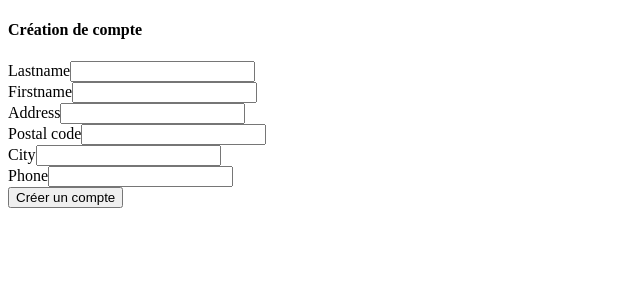
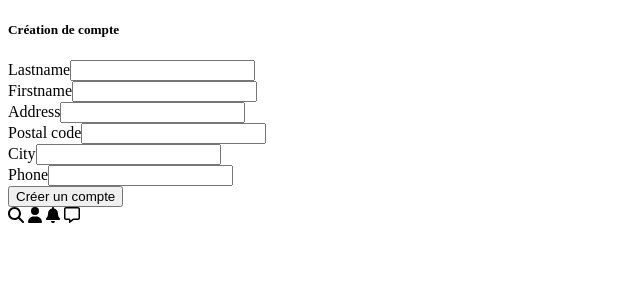
Before and after one commit to WildCodeSchool-2023-09/remfr-php-p3-babyplace, a Symfony app: template templates/parent/register-parent.html.twig in a window 1280 px wide. Shown: the top 300 px of the page, without its empty margins (0-640 px from the left). Run offline with Twig, Linux system fonts and the light colour scheme; the template is opened without the code that fills it, so the values that code supplies are empty; form fields are guessed from the names that the template uses; some libraries are stand-ins or nearby versions.

Commit message:
Stylisation formulaire d'inscription et début navbar parent

```diff
--- a/assets/styles/app.scss
+++ b/assets/styles/app.scss
@@ -9,3 +9,5 @@
 @import "parent/home-parent.scss";
 @import "parent/menu-parent.scss";
 @import "parent/search-parent.scss";
+@import "parent/register-parent.scss";
+@import "parent/_navbar-parent.scss";
--- /dev/null
+++ b/assets/styles/parent/_navbar-parent.scss
@@ -0,0 +1,3 @@
+.nav-icons {
+        color: #DFDEDE;
+    }
--- /dev/null
+++ b/templates/parent/_navbar-parent.html.twig
@@ -0,0 +1,9 @@
+<footer>
+    <navbar class="navbar navbar-expand-lg navbar-light bg-light">
+
+        <a class="nav-link" href="#"> <svg xmlns="http://www.w3.org/2000/svg" height="16" width="16" viewBox="0 0 512 512" class="nav-icons"><!--!Font Awesome Free 6.5.1 by @fontawesome - https://fontawesome.com License - https://fontawesome.com/license/free Copyright 2024 Fonticons, Inc.--><path d="M416 208c0 45.9-14.9 88.3-40 122.7L502.6 457.4c12.5 12.5 12.5 32.8 0 45.3s-32.8 12.5-45.3 0L330.7 376c-34.4 25.2-76.8 40-122.7 40C93.1 416 0 322.9 0 208S93.1 0 208 0S416 93.1 416 208zM208 352a144 144 0 1 0 0-288 144 144 0 1 0 0 288z"/></svg></a>
+        <a class="nav-link" href="#"><svg xmlns="http://www.w3.org/2000/svg" height="16" width="14" viewBox="0 0 448 512" class="nav-icons"><!--!Font Awesome Free 6.5.1 by @fontawesome - https://fontawesome.com License - https://fontawesome.com/license/free Copyright 2024 Fonticons, Inc.--><path d="M224 256A128 128 0 1 0 224 0a128 128 0 1 0 0 256zm-45.7 48C79.8 304 0 383.8 0 482.3C0 498.7 13.3 512 29.7 512H418.3c16.4 0 29.7-13.3 29.7-29.7C448 383.8 368.2 304 269.7 304H178.3z"/></svg></a>
+        <a class="nav-link" href="#"><svg xmlns="http://www.w3.org/2000/svg" height="16" width="14" viewBox="0 0 448 512" class="nav-icons"><!--!Font Awesome Free 6.5.1 by @fontawesome - https://fontawesome.com License - https://fontawesome.com/license/free Copyright 2024 Fonticons, Inc.--><path d="M224 0c-17.7 0-32 14.3-32 32V51.2C119 66 64 130.6 64 208v18.8c0 47-17.3 92.4-48.5 127.6l-7.4 8.3c-8.4 9.4-10.4 22.9-5.3 34.4S19.4 416 32 416H416c12.6 0 24-7.4 29.2-18.9s3.1-25-5.3-34.4l-7.4-8.3C401.3 319.2 384 273.9 384 226.8V208c0-77.4-55-142-128-156.8V32c0-17.7-14.3-32-32-32zm45.3 493.3c12-12 18.7-28.3 18.7-45.3H224 160c0 17 6.7 33.3 18.7 45.3s28.3 18.7 45.3 18.7s33.3-6.7 45.3-18.7z"/></svg></a>
+        <a class="nav-link" href="#"><svg xmlns="http://www.w3.org/2000/svg" height="16" width="16" viewBox="0 0 512 512" class="nav-icons">><!--!Font Awesome Free 6.5.1 by @fontawesome - https://fontawesome.com License - https://fontawesome.com/license/free Copyright 2024 Fonticons, Inc.--><path d="M160 368c26.5 0 48 21.5 48 48v16l72.5-54.4c8.3-6.2 18.4-9.6 28.8-9.6H448c8.8 0 16-7.2 16-16V64c0-8.8-7.2-16-16-16H64c-8.8 0-16 7.2-16 16V352c0 8.8 7.2 16 16 16h96zm48 124l-.2 .2-5.1 3.8-17.1 12.8c-4.8 3.6-11.3 4.2-16.8 1.5s-8.8-8.2-8.8-14.3V474.7v-6.4V468v-4V416H112 64c-35.3 0-64-28.7-64-64V64C0 28.7 28.7 0 64 0H448c35.3 0 64 28.7 64 64V352c0 35.3-28.7 64-64 64H309.3L208 492z"/></svg></a>
+    </navbar>
+</footer>
--- a/templates/parent/register-parent.html.twig
+++ b/templates/parent/register-parent.html.twig
@@ -14,8 +14,8 @@
     </head>
     <body>
         <section class="register-phone">
-            <div class= "header_register-parent m-2">
-                <h4 class="title_login mb-5">Création de compte</h4>
+            <div class= "header_register-parent">
+                <h5 class="title_login mt-5 ml-2">Création de compte</h5>
             </div>
 
             <div class="form_register m-3">
@@ -28,10 +28,11 @@
                 {{ form_row(formRegister.city) }}
                 {{ form_row(formRegister.phone) }}
 
-                <button type="submit" class= "btn button_login mt-4 text-uppercase">Créer un compte</button>
+                <button type="submit" class= "btn button_login mt-5 text-uppercase">Créer un compte</button>
             {# Fin du formulaire  #}
             {{ form_end(formRegister) }}
             </div>
         </section>
+    {% include 'parent/_navbar-parent.html.twig' %}
     </body>
 </html>
--- a/webpack.config.js
+++ b/webpack.config.js
@@ -54,7 +54,7 @@ Encore
     })
 
     // enables Sass/SCSS support
-    //.enableSassLoader()
+    .enableSassLoader()
 
     // uncomment if you use TypeScript
     //.enableTypeScriptLoader()
@@ -62,12 +62,32 @@ Encore
     // uncomment if you use React
     //.enableReactPreset()
 
-    // uncomment to get integrity="..." attributes on your script & link tags
-    // requires WebpackEncoreBundle 1.4 or higher
-    //.enableIntegrityHashes(Encore.isProduction())
+  // enables Sass/SCSS support
+  .enableSassLoader();
+const fullConfig = Encore.getWebpackConfig();
+fullConfig.devServer = {
+  headers: {
+    'Access-Control-Allow-Origin': '*',
+    'Access-Control-Allow-Methods': 'GET, POST, PUT, DELETE, PATCH, OPTIONS',
+    'Access-Control-Allow-Headers': 'X-Requested-With, content-type, Authorization'
+  },
+  watchFiles: {
+    paths: ['templates/**/*.html.twig']
+  }
+};
+module.exports = fullConfig;
 
-    // uncomment if you're having problems with a jQuery plugin
-    //.autoProvidejQuery()
-;
+// uncomment if you use TypeScript
+//.enableTypeScriptLoader()
+
+// uncomment if you use React
+//.enableReactPreset()
+
+// uncomment to get integrity="..." attributes on your script & link tags
+// requires WebpackEncoreBundle 1.4 or higher
+//.enableIntegrityHashes(Encore.isProduction())
+
+// uncomment if you're having problems with a jQuery plugin
+//.autoProvidejQuery()
 
 module.exports = Encore.getWebpackConfig();
```
Also changed, not shown: assets/styles/parent/register-parent.scss (+13 -6 lines), templates/parent/_navbarparents.html.twig (deleted, +0 -7 lines).
